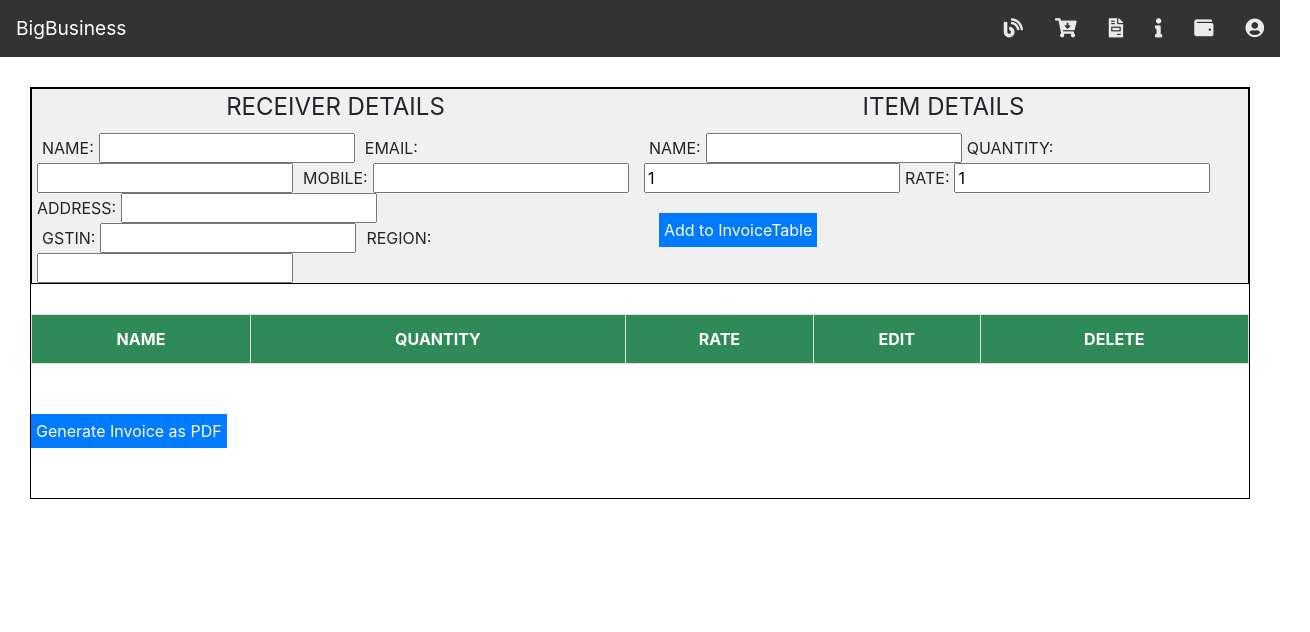
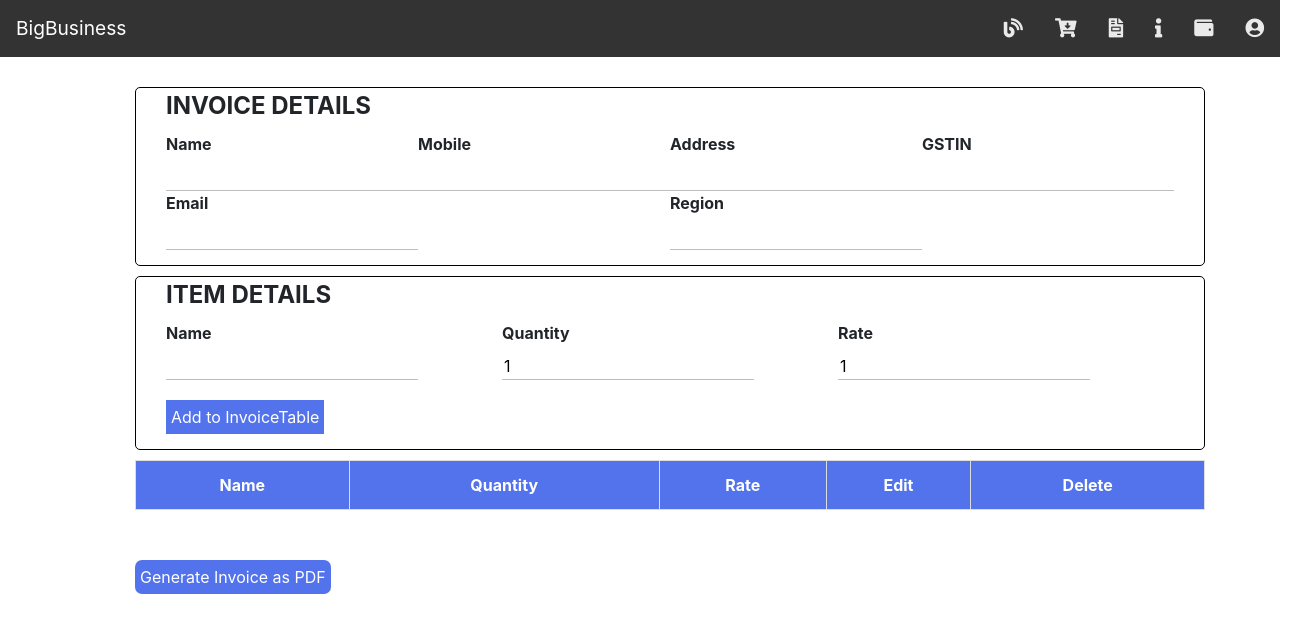
Before and after one commit to yash431garg/WebApp-React, a React (Create React App) app: page /invoice in a window 1280 px wide. Shown: the top 632 px of the page, 1310 px wide, since content can reach past the window. Built offline with nearby package versions, Linux system fonts and the light colour scheme.

Commit message:
Made UI changes to Invoice Generation

```diff
--- a/src/components/InvoiceGeneration/Invoice.js
+++ b/src/components/InvoiceGeneration/Invoice.js
@@ -85,17 +85,19 @@ const Invoice = () => {
 
   return (
     <InvoiceContext.Provider value={InvoiceContextValue}>
+      <div id="main_container">
         <div id="container">
-        <div id="details_container">
           <div id="receiver_details_container">
             <ReceiverDetailsForm receiver={receiver} />
           </div>
           <div id="item_details_container">
             <ItemDetailsForm item={item} />
           </div>
-        </div>
           <ItemDetailsTable itemInputs={itemInputs} />
-        <button id="generate_invoice--button" onClick={() => generateInvoice()}>
+          <button
+            id="generate_invoice--button"
+            onClick={() => generateInvoice()}
+          >
             Generate Invoice as PDF
           </button>
           <>
@@ -107,6 +109,7 @@ const Invoice = () => {
               )}
           </>
         </div>
+      </div>
     </InvoiceContext.Provider>
   );
 };
--- a/src/components/InvoiceGeneration/ItemDetailsForm.js
+++ b/src/components/InvoiceGeneration/ItemDetailsForm.js
@@ -35,17 +35,7 @@ const ItemDetailsForm = (props) => {
         formValues={formValues}
         objectName={objectName}
       />
-      <button
-        style={{
-          margin: "20px",
-          padding: "5px",
-          backgroundColor: "#007bff",
-          color: "white",
-          border: "none",
-          cursor: "pointer",
-        }}
-        onClick={() => handleItemInputsAdd()}
-      >
+      <button id="add_to_invoice--button" onClick={() => handleItemInputsAdd()}>
         Add to InvoiceTable
       </button>
     </>
--- a/src/components/InvoiceGeneration/ItemDetailsTable.js
+++ b/src/components/InvoiceGeneration/ItemDetailsTable.js
@@ -11,11 +11,11 @@ const ItemDetailsTable = (props) => {
   return (
     <table className="tableDetail">
       <tr>
-        <th>NAME</th>
-        <th>QUANTITY</th>
-        <th>RATE</th>
-        <th>EDIT</th>
-        <th>DELETE</th>
+        <th>Name</th>
+        <th>Quantity</th>
+        <th>Rate</th>
+        <th>Edit</th>
+        <th>Delete</th>
       </tr>
       {itemInputs.map((item, index) => {
         return (
--- a/src/components/InvoiceGeneration/ReceiverDetailsForm.js
+++ b/src/components/InvoiceGeneration/ReceiverDetailsForm.js
@@ -1,7 +1,6 @@
 import React from "react";
-
+// import "./css/ReceiverDetailsForm.css";
 import FormElement from "./elements/FormElement";
-import "./css/ReceiverDetailsForm.css";
 
 const ReceiverDetailsForm = (props) => {
   const { receiver } = props;
@@ -12,15 +11,11 @@ const ReceiverDetailsForm = (props) => {
       value: receiver["name"],
     },
     {
-      key: "email",
-      type: "email",
-      value: receiver["email"],
-    },
-    {
       key: "mobile",
       type: "tel",
       value: receiver["mobile"],
     },
+
     {
       key: "address",
       type: "text",
@@ -32,13 +27,18 @@ const ReceiverDetailsForm = (props) => {
       value: receiver["gstin"],
     },
     {
+      key: "email",
+      type: "email",
+      value: receiver["email"],
+    },
+    {
       key: "region",
       type: "text",
       value: receiver["region"],
     },
   ];
 
-  const formname = "Receiver Details";
+  const formname = "Invoice Details";
   const objectName = "receiver";
   // const objectName = receiver.toString();
   return (
--- a/src/components/InvoiceGeneration/css/Invoice.css
+++ b/src/components/InvoiceGeneration/css/Invoice.css
@@ -1,27 +1,62 @@
-#container {
-  border: 1px solid black;
+#main_container {
+  width: 100%;
   margin: 30px 30px 123px 30px;
-}
-
-#details_container {
-  margin-bottom: 30px;
-  border: 1px solid black;
+  padding: 30px auto;
   display: flex;
+  justify-content: center;
+  align-items: center;
 }
 
 #receiver_details_container {
-  background-color: #f0f0f0;
+  border: 1px solid black;
+  border-radius: 5px;
+  margin-bottom: 10px;
+  padding: 0px 30px 15px 30px;
+  max-width: 1070px;
 }
 
 #item_details_container {
-  background-color: #f0f0f0;
+  border: 1px solid black;
+  border-radius: 5px;
+  margin-bottom: 10px;
+  padding: 0px 30px 15px 30px;
+  max-width: 1070px;
 }
 
 #generate_invoice--button {
   margin: 50px 0px;
   padding: 5px;
-  background-color: #007bff;
+  background-color: #5273eb;
   color: white;
   border: none;
+  border-radius: 7px;
   cursor: pointer;
 }
+
+legend {
+  font-weight: bold;
+}
+
+label {
+  font-weight: bold;
+}
+
+input {
+  border: none;
+  border-bottom: 1px solid #bdbdbd;
+}
+
+#form_input_elements {
+  display: flex;
+  justify-content: space-around;
+  flex-wrap: wrap;
+}
+
+.label_input_container {
+  flex-grow: 4;
+}
+
+.label_input_container label,
+.label_input_container input {
+  display: block;
+}
--- a/src/components/InvoiceGeneration/css/ItemDetailsForm.css
+++ b/src/components/InvoiceGeneration/css/ItemDetailsForm.css
@@ -1,7 +1,16 @@
-#name,
+#add_to_invoice--button {
+  margin: 20px 0px 0px 0px;
+  padding: 5px;
+  background-color: #5273EB;
+  color: white;
+  border: none;
+  cursor: pointer;
+}
+
+/* #name,
 #quantity,
 #rate,
 label,
 input {
   display: inline;
-}
+} */
--- a/src/components/InvoiceGeneration/css/ItemDetailsTable.css
+++ b/src/components/InvoiceGeneration/css/ItemDetailsTable.css
@@ -1,12 +1,13 @@
 .tableDetail {
   width: 100%;
+  max-width: 1070px;
 }
 
 .tableDetail th {
   padding-top: 12px;
   padding-bottom: 12px;
   text-align: center;
-  background-color: seagreen;
+  background-color: #5273eb;
   color: white;
   border: 1px solid #ddd;
 }
--- a/src/components/InvoiceGeneration/css/ReceiverDetailsForm.css
+++ /dev/null
@@ -1,23 +0,0 @@
-#name,
-#email,
-#mobile,
-label,
-input {
-  display: inline;
-  margin: 0px 0px 0px 5px;
-}
-
-#gstin,
-#region,
-label,
-input {
-  display: inline;
-  margin: 0px 0px 0px 5px;
-}
-
-
-/*
-        style={{ display: "block", width: "40vw", margin: "0px 0px 0px 5px" }}
-
-
-        style={{ display: "block", margin: "0px 0px 0px 5px" }}*/
--- a/src/components/InvoiceGeneration/elements/FormElement.js
+++ b/src/components/InvoiceGeneration/elements/FormElement.js
@@ -6,9 +6,8 @@ const FormElement = (props) => {
   return (
     <form>
       <fieldset>
-        <legend style={{ textAlign: "center" }}>
-          {formname.toUpperCase()}
-        </legend>
+        <legend>{formname.toUpperCase()}</legend>
+        <div id="form_input_elements">
           {formValues.map((value, index) => (
             <InputElement
               value={value}
@@ -16,6 +15,7 @@ const FormElement = (props) => {
               objectName={objectName}
             />
           ))}
+        </div>
       </fieldset>
     </form>
   );
--- a/src/components/InvoiceGeneration/elements/InputElement.js
+++ b/src/components/InvoiceGeneration/elements/InputElement.js
@@ -22,9 +22,18 @@ const InputElement = (props) => {
     }
   };
 
+  const mySentence = value.key;
+  const words = mySentence.split(" ");
+
+  let labelvalue = words
+    .map((word) => word[0].toUpperCase() + word.substring(1))
+    .join(" ");
+
+  labelvalue = labelvalue === "Gstin" ? "GSTIN" : labelvalue;
+
   return (
-    <div id={value.key}>
-      <label>{`${value.key.toUpperCase()}:`}</label>
+    <div className="label_input_container" id={value.key}>
+      <label>{`${labelvalue}`}</label>
       <input
         type={value.type}
         name={value.key}
```
Also changed, not shown: 2 other files (tests, documents, lock files or other folders). Lines whose indentation alone changed are shown as unchanged.
